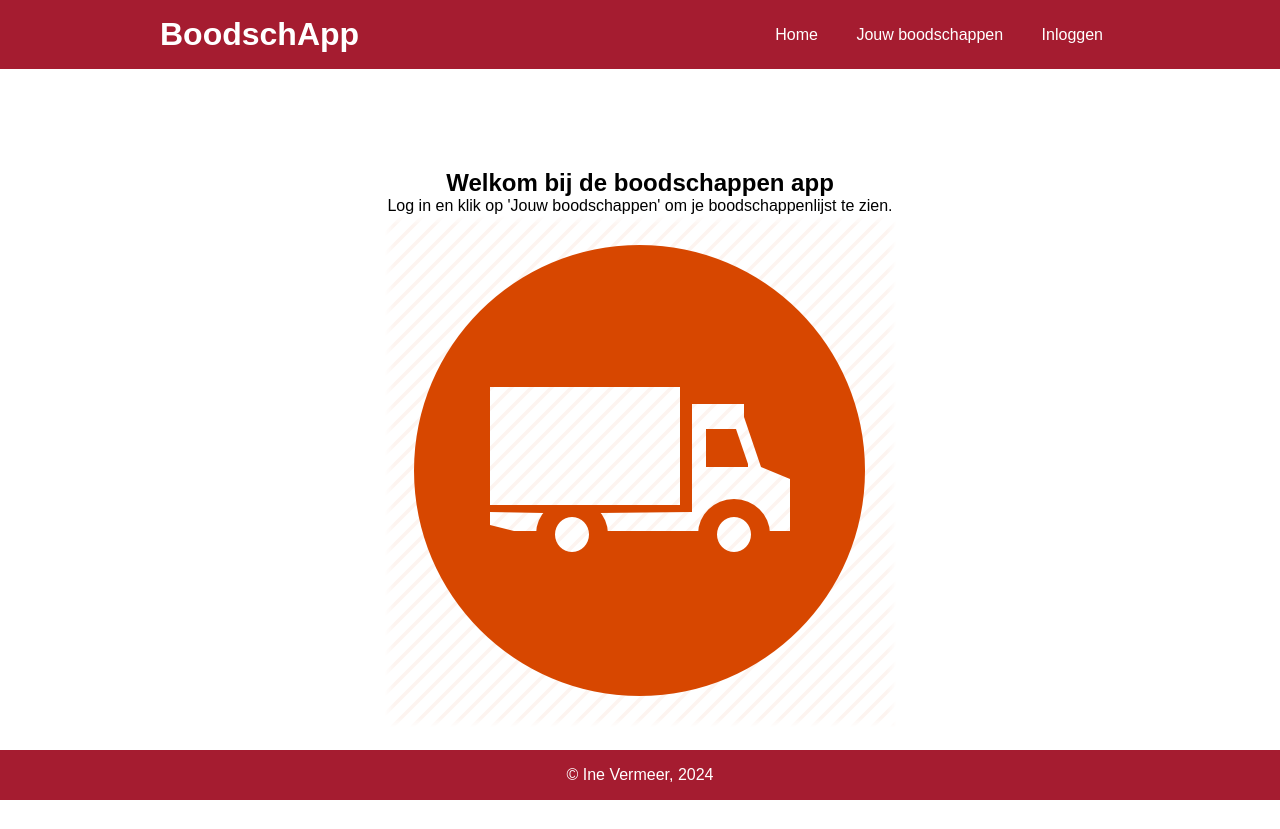
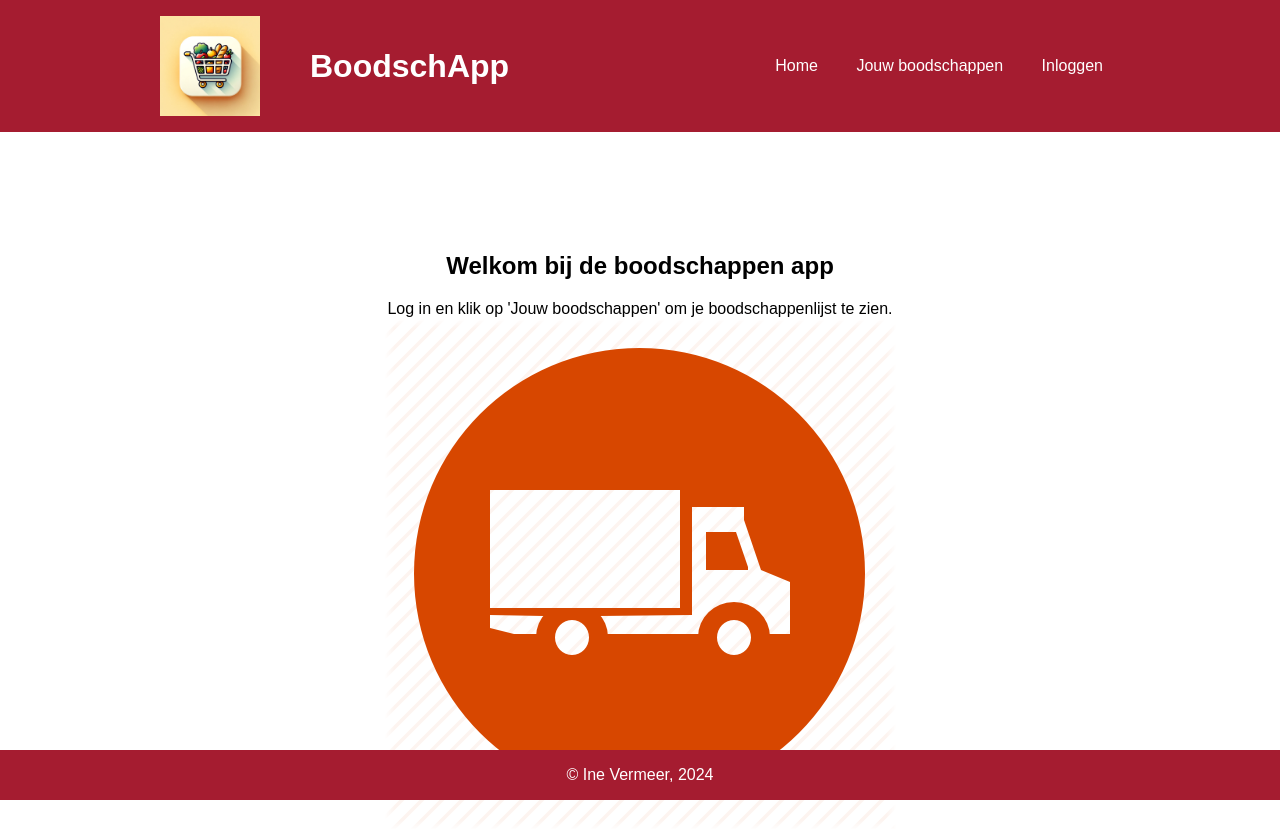
Before and after one commit to martwijnman/boodschapp, a PHP site: page /boodschApp/ in a window 1280 px wide. Shown: the top 829 px of the page. Before the commit the page ends 800 px from the top, so only its background shows below. Run offline with PHP 8.4, Linux system fonts and the light colour scheme; data that the repository does not hold is empty; a stand-in replaces the project's code that opens the database connection.

Commit message:
add a little bit of style

```diff
--- /dev/null
+++ b/config/config.php
@@ -0,0 +1,15 @@
+<?php
+
+//IEDER VOOR ZICH:
+
+#### TODO
+//Hernoem dit bestand naar 'config.php' en vul jouw eigen database-gegevens in.
+//Deze config wordt hierna _niet_ meegestuurd naar je groepsgenoten. Zo kan iedereen zijn eigen wachtwoord, etc. invullen.
+
+$dbHost = 'localhost';
+$dbName = 'boodschapp';
+$dbUser = 'root';
+$dbPass = '';
+
+//De url waarop jouw project staat. Géén slash aan het einde.
+$base_url = 'http://localhost/boodschApp';
--- a/public_html/css/style.css
+++ b/public_html/css/style.css
@@ -23,6 +23,15 @@ header{
 	text-decoration: none;
 	color: white;
 }
+
+.logo-name{
+    display: flex;
+    align-items: center;
+    width: 30%;
+}
+.logo-name img{
+    margin-right: 50px;
+}
 .flex{
 	display: flex;
 	justify-content: space-between;
@@ -43,9 +52,10 @@ nav a:hover{
 	text-align: center;
 	padding: 100px 0;
 }
-
+h2{
+    margin: 20px 0;
+}
 .boodschappen{
-	text-align: center;
 	padding: 100px 0;
 }
 
--- a/resources/views/componenten/header.php
+++ b/resources/views/componenten/header.php
@@ -4,13 +4,14 @@
 <header>
     <div class="wrapper flex">
         <div class="logo-name">
+            <img src="<?php echo $base_url . '/public_html/img/shopping.jpg';?>" style="width: 100px">
             <h1><a class="logo-header" href="<?php echo $base_url; ?>/resources/views/index.php">BoodschApp</a></h1>
         </div>
         <nav>
             <a href="<?php echo $base_url; ?>/resources/views/index.php">Home</a>
             <a href="<?php echo $base_url; ?>/resources/views/boodschappen/index.php">Jouw boodschappen</a>
 
-            <a href="">Inloggen</a>
+            <a href="<?php echo $base_url; ?>/resources/views/login.php">Inloggen</a>
 
             <!-- <a href="">Mijn account</a> -->
             <!-- <a href="">Registreren</a> -->
```
Also changed, not shown: resources/views/login.php (added, +19 -0 lines), README.md, public_html/img/shopping.jpg (added).
